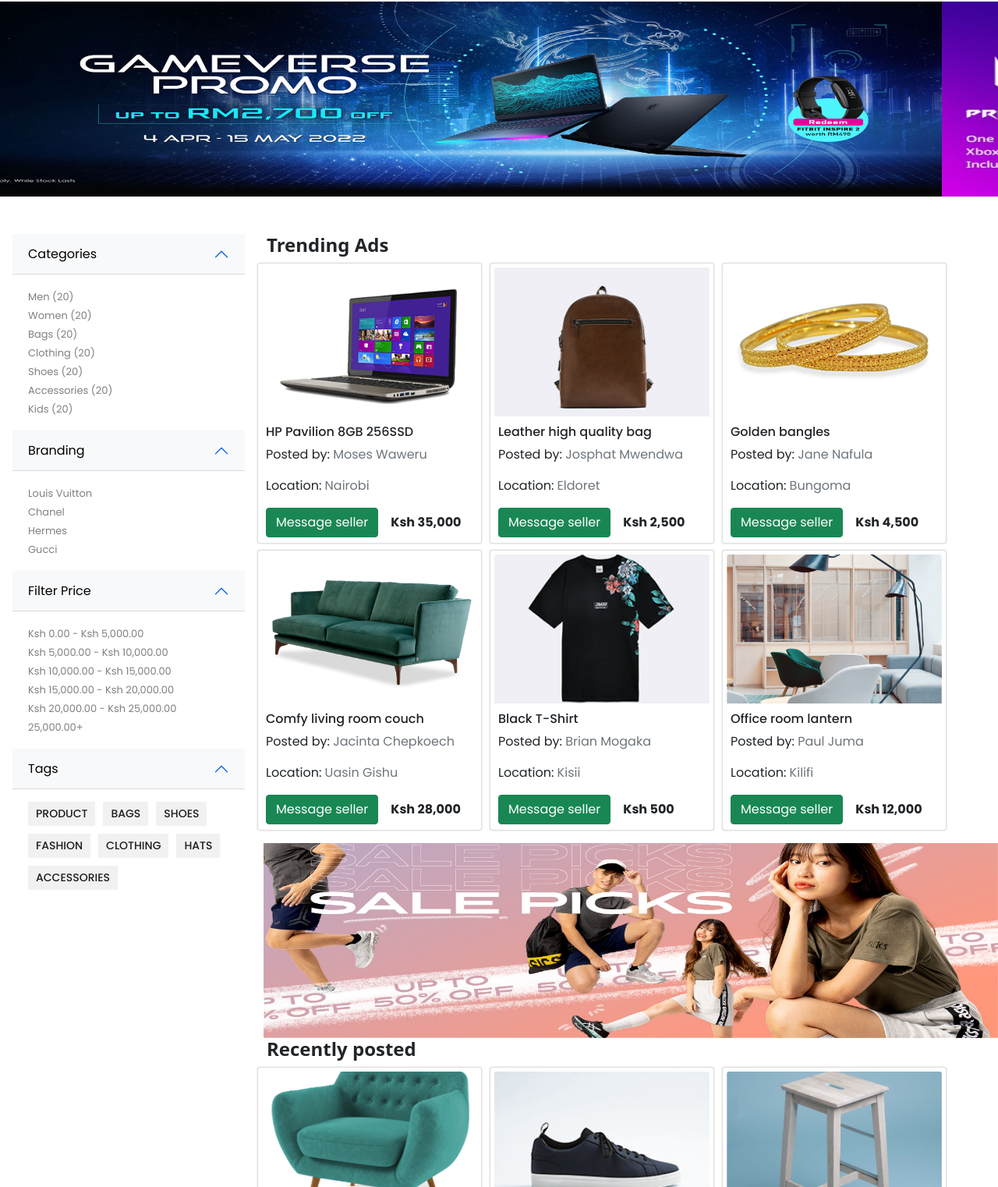
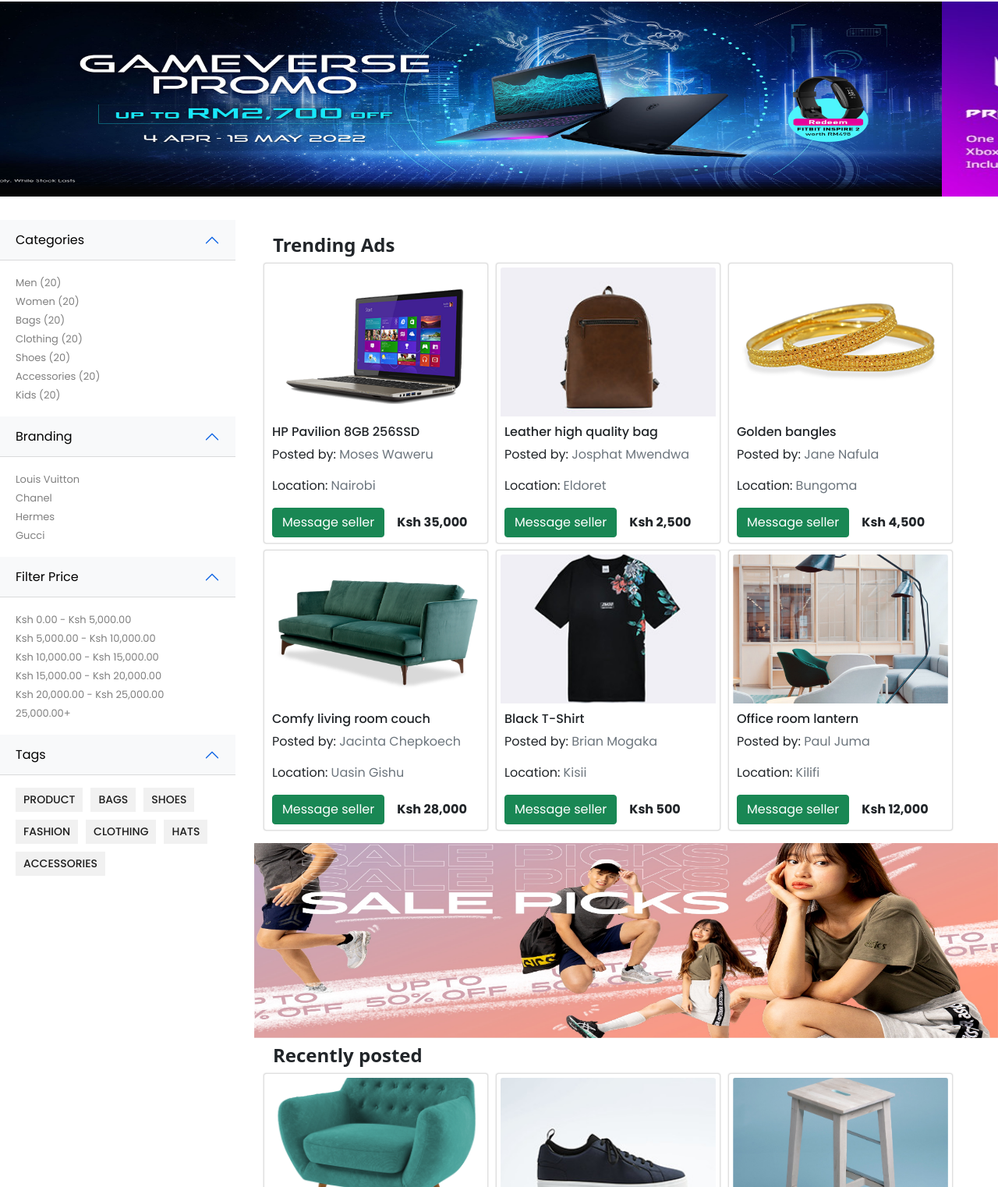
Before and after one commit to paulndalila/new-olx, a plain HTML site: page home.html in a window 1280 px wide. Shown: the part 78-1600 px from the top of the page at 78% size. Drawn offline with nearby package versions, Linux system fonts and the light colour scheme.

Commit message:
index page update

```diff
--- a/css/style.css
+++ b/css/style.css
@@ -25,6 +25,10 @@
 
 .row .col{
     margin-right: 10px;
+}
+
+#sidebar{
+    margin-top: 30px;
 }
 
 .accordion .card{
--- a/home.html
+++ b/home.html
@@ -78,8 +78,8 @@
     </section>
     <!-- end of laptop carousel -->
 
-    <section class="row ms-1">
-        <div class="col-lg-3 mt-5">
+    <section class="row products-body">
+        <div id="sidebar" class="col-lg-3">
             <div class="shop__sidebar">
                 <div class="shop__sidebar__accordion">
                     <div class="accordion" id="accordionExample">
@@ -167,7 +167,7 @@
 
         <div id="products" class="col-lg-9">
             <!-- Product Section End -->
-            <section class="container-fluid ps-1">
+            <section class="container-fluid">
                 <div class="row mt-5">
                     <h2 class="fw-bold fs-4">Trending Ads</h2>
                 </div>
@@ -250,9 +250,9 @@
             <!-- end of trending carousel -->
 
             <!-- Product Section End -->
-            <section class="container-fluid ps-1">
+            <section class="container-fluid m-auto">
                 <div class="row">
-                    <h2 class="fw-bold fs-4"><span>Recently posted</span></h2>
+                    <h2 class="fw-bold fs-4 pt-2"><span>Recently posted</span></h2>
                 </div>
                 <div class="row row-cols-4 row-cols-sm-2 row-cols-md-4 gy-2">
                     <div class="col card">
```
Also changed, not shown: index.html (+4 -4 lines).
